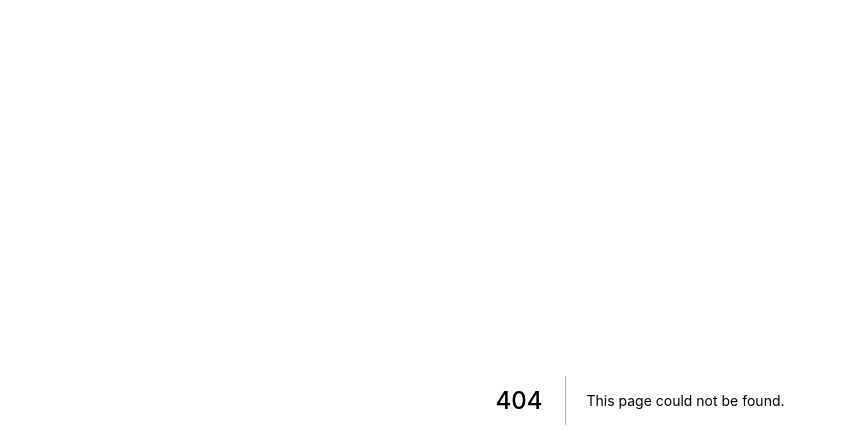
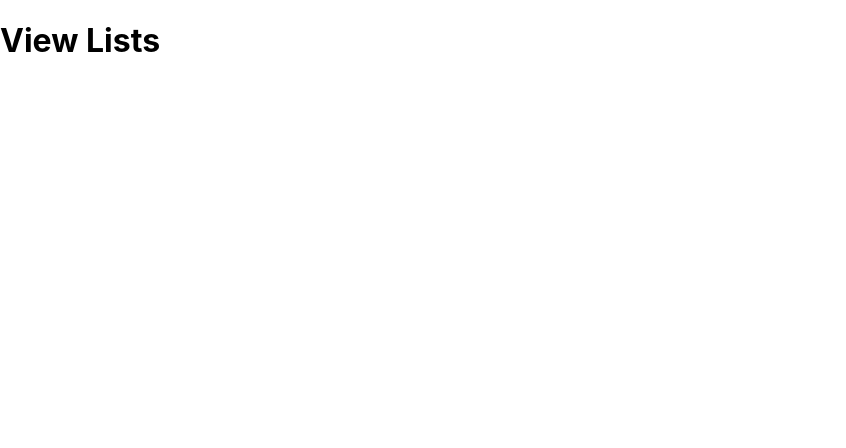
Before and after one commit to alexaverill/FamilyListApp, a Next.js app in the folder familylistapp/: page /viewlist in a window 1280 px wide. Before the commit this address had no page. Shown: the top 448 px of the page, without its empty margins (0-846 px from the left). Built offline with nearby package versions, Linux system fonts and the light colour scheme.

Commit message:
chore: setting up typescript for nextjs

```diff
--- a/familylistapp/package.json
+++ b/familylistapp/package.json
@@ -14,5 +14,10 @@
     "react-bootstrap": "^1.3.0",
     "react-dom": "16.13.1",
     "typeorm": "^0.2.25"
+  },
+  "devDependencies": {
+    "@types/node": "^14.6.0",
+    "@types/react": "^16.9.48",
+    "typescript": "^4.0.2"
   }
 }
--- /dev/null
+++ b/familylistapp/pages/viewlist.js
@@ -0,0 +1,5 @@
+export default function ViewList(){
+    return(
+        <h1>View Lists</h1>
+    )
+}
```
Also changed, not shown: familylistapp/entities/user.js (+7 -0 lines), familylistapp/tsconfig.json (added, +29 -0 lines), familylistapp/next-env.d.ts (added), familylistapp/pages/events.js (added), 2 other files (tests, documents, lock files or other folders).
